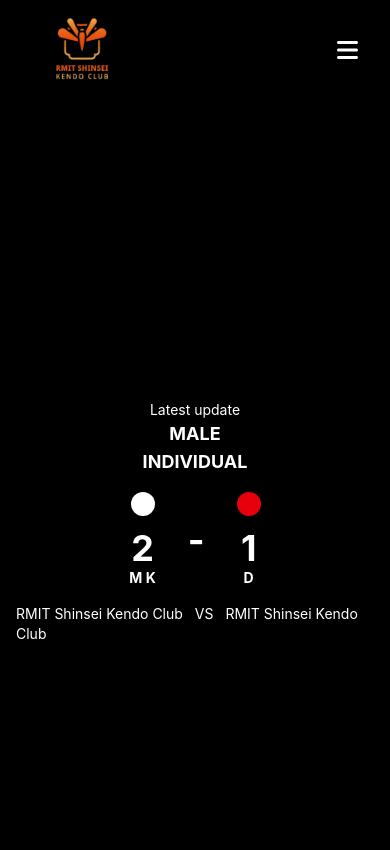
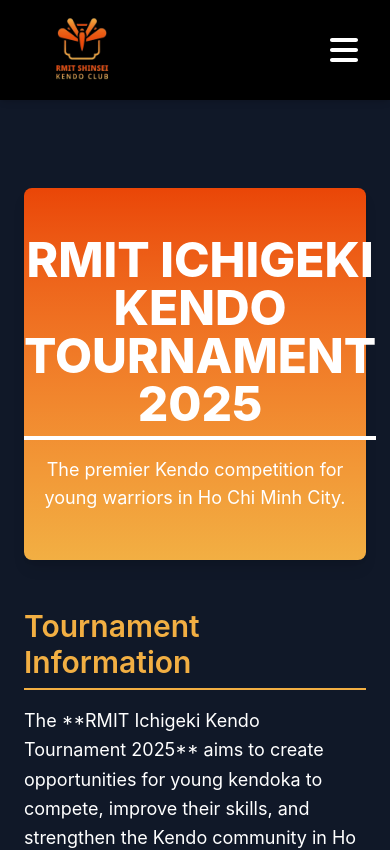
Before and after one commit to dat-nix/Landing-page, a React (Vite) app: page /rikt in a window 390 px wide. Shown: the top 850 px of the page. Built offline with nearby package versions, Linux system fonts and the light colour scheme.

Commit message:
remove scoreboard temporary

```diff
--- a/src/components/Navbar.jsx
+++ b/src/components/Navbar.jsx
@@ -83,7 +83,7 @@ export default function Navbar() {
             </div>
 
             <button onClick={toggleMenu} className="text-white lg:hidden cursor-pointer">
-                <FontAwesomeIcon icon={isOpen ? faTimes : faBars} size="xl" />
+                <FontAwesomeIcon icon={isOpen ? faTimes : faBars} size="2xl" />
             </button>
 
             <div className="hidden lg:flex space-x-8 text-lg font-medium">
@@ -125,7 +125,7 @@ export default function Navbar() {
             </div>
 
             {isOpen && (
-                <div className="absolute top-16 left-0 w-full bg-black text-white py-6 shadow-md lg:hidden">
+                <div className="absolute top-21 left-0 w-full bg-black text-white py-6 shadow-md lg:hidden">
                     <ul className="flex flex-col items-center space-y-6 text-lg font-medium">
                         <li>
                             <button onClick={() => { handleNavigation("home"); toggleMenu(); }}
--- a/src/pages/RIKT.jsx
+++ b/src/pages/RIKT.jsx
@@ -4,7 +4,7 @@ import Scoreboard from "../components/Scoreboard";
 function RIKT() {
   return (
   <section>
-   <Scoreboard />
+  {/*} <Scoreboard /> */}
   </section>);
 }
 
```
